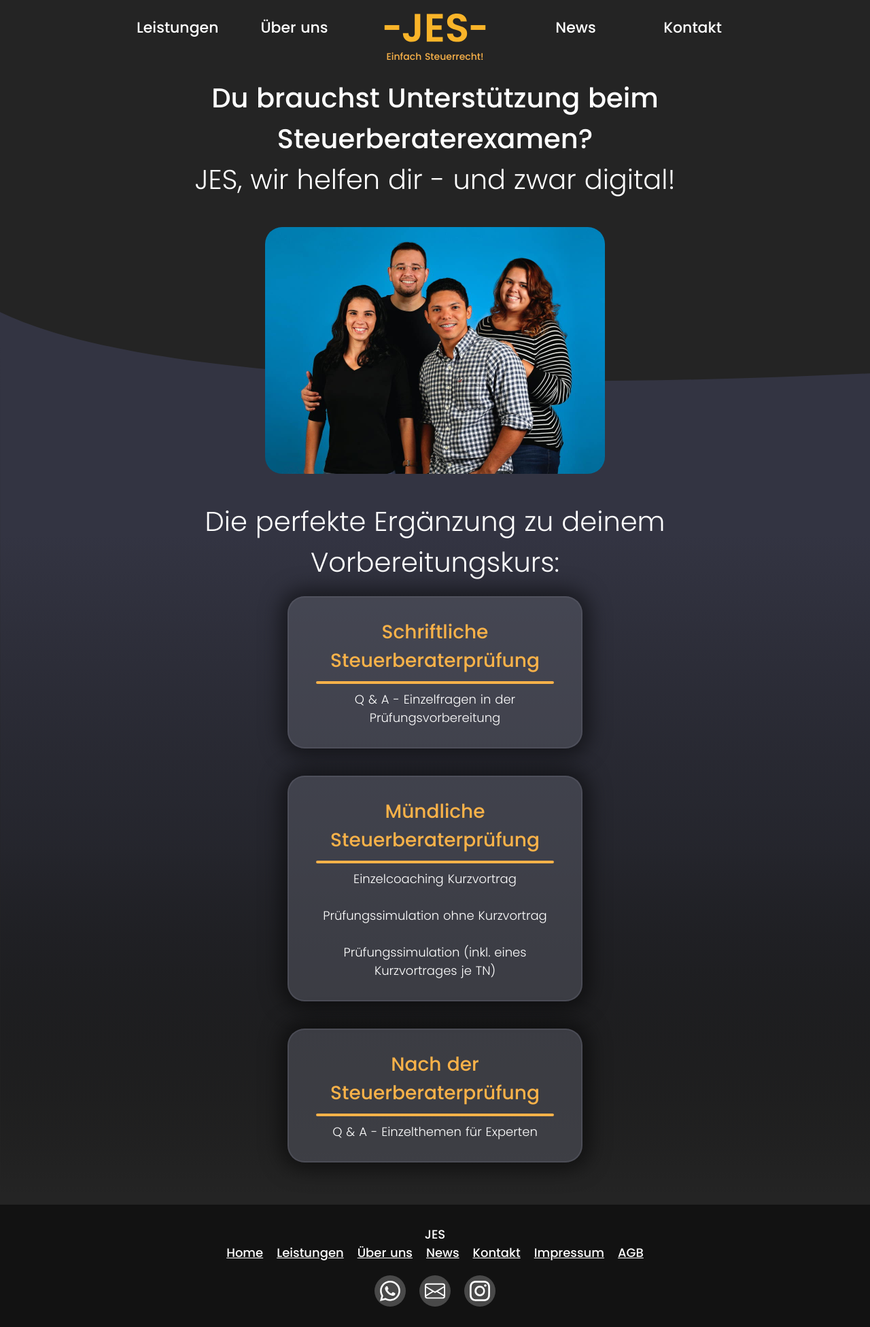
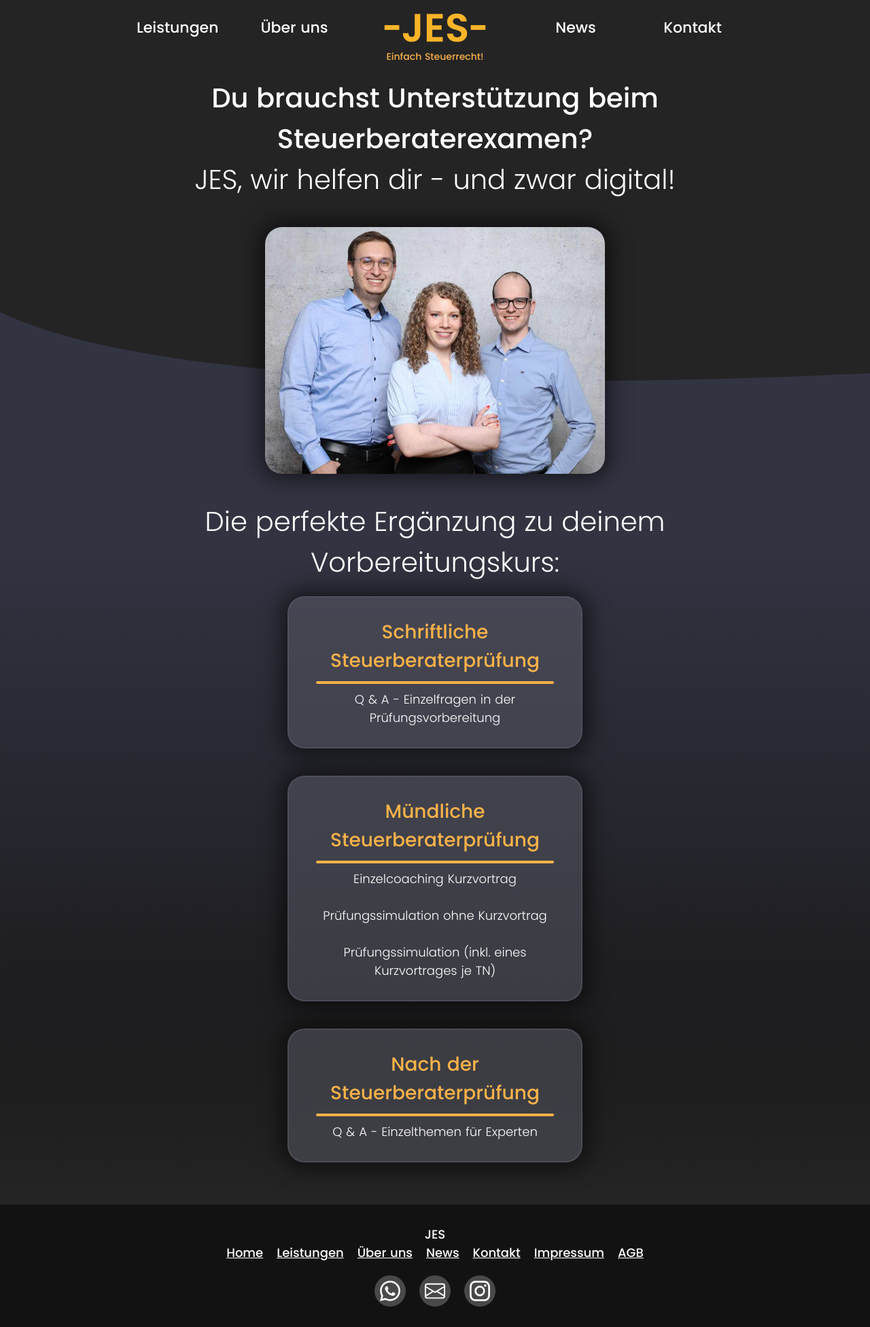
Before and after one commit to Hangman/jespage, a Jekyll site: the page built from index.md, in a window 1280 px wide. Shown: the whole page at 68% size. Built offline with Jekyll 4.4.1, drawn with Linux system fonts in a browser that asks for light colours.

Commit message:
Replace placeholder images
Signed-off-by: Matthias <webmaster@pottgames.de>

```diff
--- a/assets/css/main.css
+++ b/assets/css/main.css
@@ -644,6 +644,7 @@ ol {
   display: block;
   object-fit: scale-down;
   margin-bottom: 40px;
+  box-shadow: 0px 0px 30px 10px var(--block-shadow-color);
 }
 
 .in-block-left-image {
```
Also changed, not shown: assets/images/erwin.jpg, assets/images/jost.jpg, assets/images/sophie.jpg, assets/images/team.jpg.
